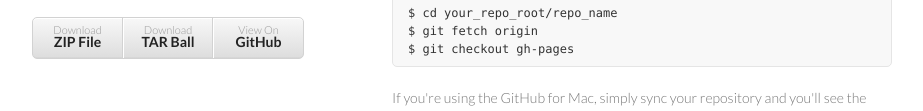
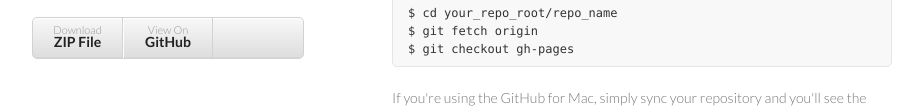
Before and after one commit to hgrundy/lc_installer, a plain HTML site: page index.html in a window 1280 px wide. Shown: the part 205-316 px from the top of the page, without its empty margins (178-1101 px from the left). Drawn offline with Linux system fonts and the light colour scheme.

Commit message:
Update index.html

```diff
--- a/index.html
+++ b/index.html
@@ -23,7 +23,7 @@
 
         <ul>
           <li><a href="https://github.com/rbhughes/lc_installer/zipball/master">Download <strong>ZIP File</strong></a></li>
-          <li><a href="https://github.com/rbhughes/lc_installer/tarball/master">Download <strong>TAR Ball</strong></a></li>
+          <!--<li><a href="https://github.com/rbhughes/lc_installer/tarball/master">Download <strong>TAR Ball</strong></a></li>-->
           <li><a href="https://github.com/rbhughes/lc_installer">View On <strong>GitHub</strong></a></li>
         </ul>
       </header>
```
